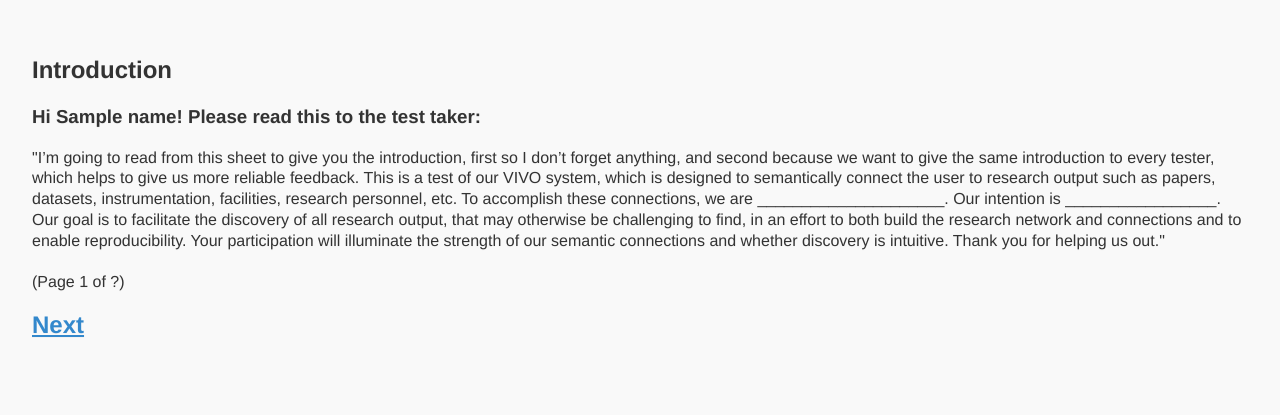
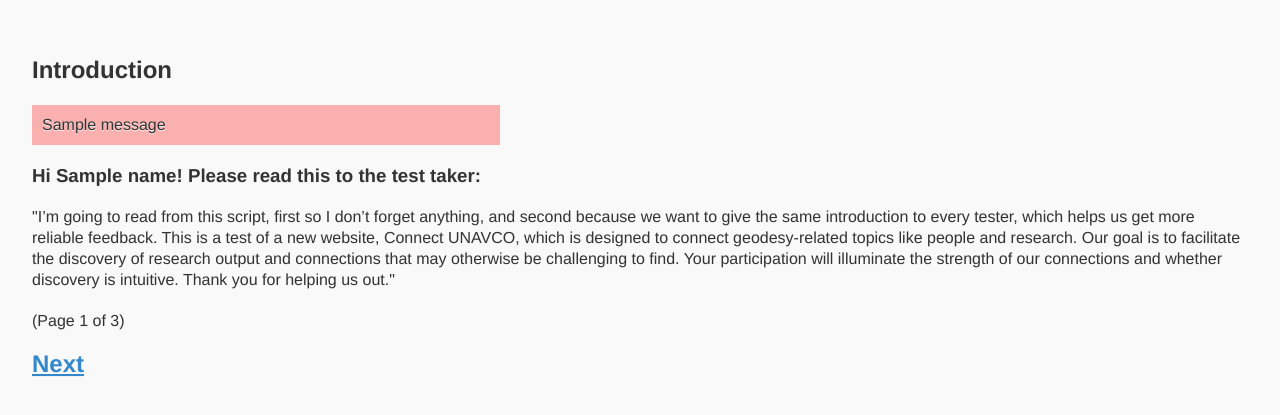
Before and after one commit to gneissone/usability, a Flask app: template templates/admin_intro.html in a window 1280 px wide. Shown: the part 48-463 px from the top of the page. Run offline with Flask 2, Linux system fonts and the light colour scheme; the template is opened without the code that fills it: most values are stand-ins (such as "Sample title", 1, 10 or a date in 2020); one stand-in notice (Sample message) is shown; parts of the project's set-up code (start-up, migrations or seed data) failed here and were passed over; some libraries are stand-ins or nearby versions.

Commit message:
update error handling, refine script text, add years in current position question

```diff
--- a/routes.py
+++ b/routes.py
@@ -13,14 +13,12 @@ app = Flask(__name__)
 app.config.from_pyfile('config.cfg', silent=True)
 
 #set up client key and open the spreadsheet
-#from oauth2client.client import SignedJwtAssertionCredentials
 from oauth2client.client import GoogleCredentials
 os.environ['GOOGLE_APPLICATION_CREDENTIALS'] = "static/google.json"
 
 json_key = json.load(open('static/google.json'))
 scope = ['https://spreadsheets.google.com/feeds']
 
-#credentials = SignedJwtAssertionCredentials(json_key['client_email'], json_key['private_key'], scope)
 credentials = GoogleCredentials.get_application_default()
 credentials = credentials.create_scoped(['https://spreadsheets.google.com/feeds'])
 
@@ -28,9 +26,14 @@ credentials = credentials.create_scoped(['https://spreadsheets.google.com/feeds'
 @app.route('/<task_num>', methods=['GET', 'POST'])
 def task(task_num):
 
-  gid=request.args.get('gid')
+  gid=request.args.get('gid') #Spreadsheet row we're working in
   if not gid:
-      return redirect(url_for('home'))
+      time = str(datetime.now())
+      gc = gspread.authorize(credentials)
+      wks = gc.open("Usability Testing").sheet1
+      wks.append_row([time])
+      gid=wks.row_count
+      flash('No user ID detected. Results will be added to a new row.')
 
   form = Likert()
   task_num=int(task_num)
@@ -66,7 +69,12 @@ def exitSurvey():
 
   gid=request.args.get('gid')
   if not gid:
-      return redirect(url_for('home'))
+      time = str(datetime.now())
+      gc = gspread.authorize(credentials)
+      wks = gc.open("Usability Testing").sheet1
+      wks.append_row([time])
+      gid=wks.row_count
+      flash('No user ID detected. Results will be added to a new row.')
 
   form = agreeLikert()
 
@@ -138,20 +146,35 @@ def admin():
     elif request.method == 'GET':
         return render_template('admin.html', form=form)
 
+#Test administrator script
 @app.route('/admin/intro')
 def adminIntro():
     gid=request.args.get('gid')
+    if not gid:
+      dtime = str(datetime.now())
+      gc = gspread.authorize(credentials)
+      works = gc.open("Usability Testing")
+      wks = works.worksheet('Sheet2')
+      wks.append_row([dtime])
+      gid=wks.row_count
+      flash('No user ID detected. Results will be added to a new row.')
     name=request.args.get('name')
     return render_template('admin_intro.html', gid=gid, name=name)
 
-
+#Test administrator task observations, one task per page
 @app.route('/admin/<task_num>', methods=['GET', 'POST'])
 def adminTask(task_num):
 
   gid=request.args.get('gid')
   time=request.args.get('time')
   if not gid:
-      return redirect(url_for('home'))
+      dtime = str(datetime.now())
+      gc = gspread.authorize(credentials)
+      works = gc.open("Usability Testing")
+      wks = works.worksheet('Sheet2')
+      wks.append_row([dtime])
+      gid=wks.row_count
+      flash('No user ID detected. Results will be added to a new row.')
 
   form = adminTaskForm()
   task_num=int(task_num)
--- a/static/css/main.css
+++ b/static/css/main.css
@@ -34,14 +34,18 @@ header h1.logo:hover {
 }
 
 .ui-controlgroup-controls {
-  padding-bottom: 2em;
+  padding-bottom: 1em;
+}
+
+.ui-input-btn {
+  margin-top: 2em;
 }
 
 /* Message flashing */
 .flash {
   background-color: #FBB0B0;
   padding: 10px;
-  width: 400px;
+  width: 28em;
 }
 
 /*.ui-controlgroup-horizontal .ui-controlgroup-controls{
--- a/templates/admin_intro.html
+++ b/templates/admin_intro.html
@@ -2,21 +2,32 @@
 
 {% block content %}
 
+<h2>Introduction</h2>
 
-<h2>Introduction</h2>
-<h3>Hi {{name}}! Please read this to the test taker:</h3>
+{% with messages = get_flashed_messages() %}
+{% if messages %}
+<div class=flash>
+{% for message in messages %}
+  {{ message }}
+{% endfor %}
+</div>
+{% endif %}
+{% endwith %}
+
+<h3> {% if name %}Hi {{name}}! {% endif %}Please read this to the test taker:</h3>
 <p id="intro">
-  "I’m going to read from this sheet to give you the introduction, first so I don’t forget anything, and second because we want to give the same introduction to every tester, which helps to give us more reliable feedback. This is a test of our VIVO system, which is designed to semantically connect the user to research output such as papers, datasets, instrumentation, facilities, research personnel, etc.  To accomplish these connections, we are _____________________. Our intention is _________________. Our goal is to facilitate the discovery of all research output, that may otherwise be challenging to find, in an effort to both build the research network and connections and to enable reproducibility. Your participation will illuminate the strength of our semantic connections and whether discovery is intuitive. Thank you for helping us out." <br><br>(Page 1 of ?)
+  "I’m going to read from this script, first so I don’t forget anything, and second because we want to give the same introduction to every tester, which helps us get more reliable feedback. This is a test of a new website, Connect UNAVCO, which is designed to connect geodesy-related topics like people and research. Our goal is to facilitate the discovery of research output and connections that may otherwise be challenging to find. Your participation will illuminate the strength of our connections and whether discovery is intuitive. Thank you for helping us out." <br><br>(Page 1 of 3)
 </p>
 
 <p id="intro-2">
-  "We will ask you to test our interface as well as ask you a couple of questions about your experience. We will give you X tasks to complete and we will be observing and taking notes while you complete the tasks.  Please be assured that we are testing our application and not your performance. Our goal right now is to improve the interface based on the test. Any feedback you can give us will help us. Before we start, let me show you how to the usability survey form."<br><br>
-  <i>Open the user survey form on the subject's computer. Allow them to fill out the contact information and read the privacy statement if they wish.</i>
+  "We will be asking you to test our interface answer a couple questions about your experience. We will give you 3 tasks to complete. We will observe and take notes while you complete the tasks.  Please be assured that we are testing our application and not your performance. Our objective is to improve the interface based on the test. Before we start, let me show you the survey form."<br><br>
+  <i>Open the user survey form on the subject's computer (connect.unavco.org/survey). Allow them to fill out the contact information and read the privacy statement if they wish. Click next but don't allow them to start the task.</i>
   <br><br>(Page 2 of 3)
 </p>
 
 <p id="intro-3">
-"Now we will begin the test. You will find a task described at the top of the page. You may ask me questions about the task, but I won't give you hints on how to accomplish the task. Please begin when you are ready." <br><br>(Page 3 of 3)
+"You will find a task described at the top of the page. You may ask me questions, but I can't give you hints on how to accomplish the task. Please think out loud: describe what you're trying to do, expecting to see, or what you're thinking. Please let me know when you have finished the task. Do you have any questions before we start?"<br><br>
+<i>Answer their questions, then click 'Next' to begin Task 1. Feel free to stop them after a few minutes if they aren't making progress. Make a note and move on to the next task.</i><br><br>(Page 3 of 3)
 </p>
 
 <span id="next" class="button" style="font-size: 1.5em"><a href="#">Next</a></span>
--- a/templates/admin_thankyou.html
+++ b/templates/admin_thankyou.html
@@ -2,7 +2,8 @@
 
 {% block content %}
 <h2>Connect UNAVCO Usability Survey</h2>
-"This concludes the survey. Thank you for participating. Please fill out the survey monkey. You will receive your $10 Amazon Gift card at the email you provided."
+<i>After finishing the last task, they will be asked to complete a short exit survey, then provided with a link to the Survey Monkey about research discovery. If they are getting compensated for the test, make sure they fill it out.</i>
+<p>"This concludes the survey. Thank you for participating. Please fill out the survey monkey linked. You will receive your $10 Amazon Gift card at the email you provided."</p>
 
 <h3><a href="{{ url_for('admin')}}">Start over</a></h3>
 
--- a/templates/task.html
+++ b/templates/task.html
@@ -14,11 +14,11 @@
 
     {% with messages = get_flashed_messages() %}
   {% if messages %}
-    <ul class=flashes>
+    <div class=flash>
     {% for message in messages %}
-      <li>{{ message }}</li>
+      {{ message }}
     {% endfor %}
-    </ul>
+  </div>
   {% endif %}
 {% endwith %}
 
--- a/templates/thankyou.html
+++ b/templates/thankyou.html
@@ -3,6 +3,7 @@
 {% block content %}
 <h2>Connect UNAVCO Usability Survey</h2>
 <h3>Thank you for participating.</h3>
+<h3>Before you leave, please fill out <a href="https://www.surveymonkey.com/r/VFW8H76" target="_blank">this survey</a> on research discovery.</h3>
 
 <h3><a href="{{ url_for('home')}}">Start over</a></h3>
 
```
Also changed, not shown: forms.py (+7 -7 lines), templates/admin_task.html (+11 -11 lines), templates/home.html (+8 -24 lines), templates/survey.html (+11 -0 lines), 2 other files.
